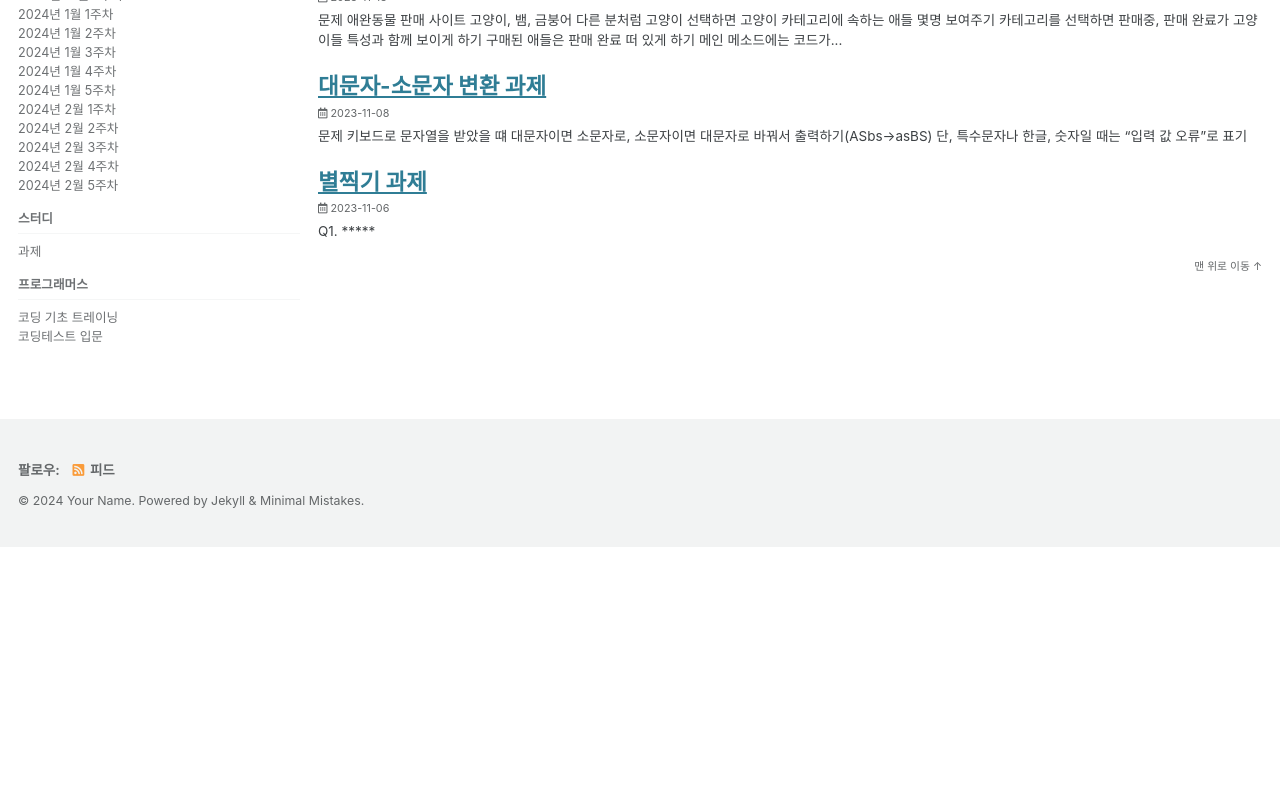
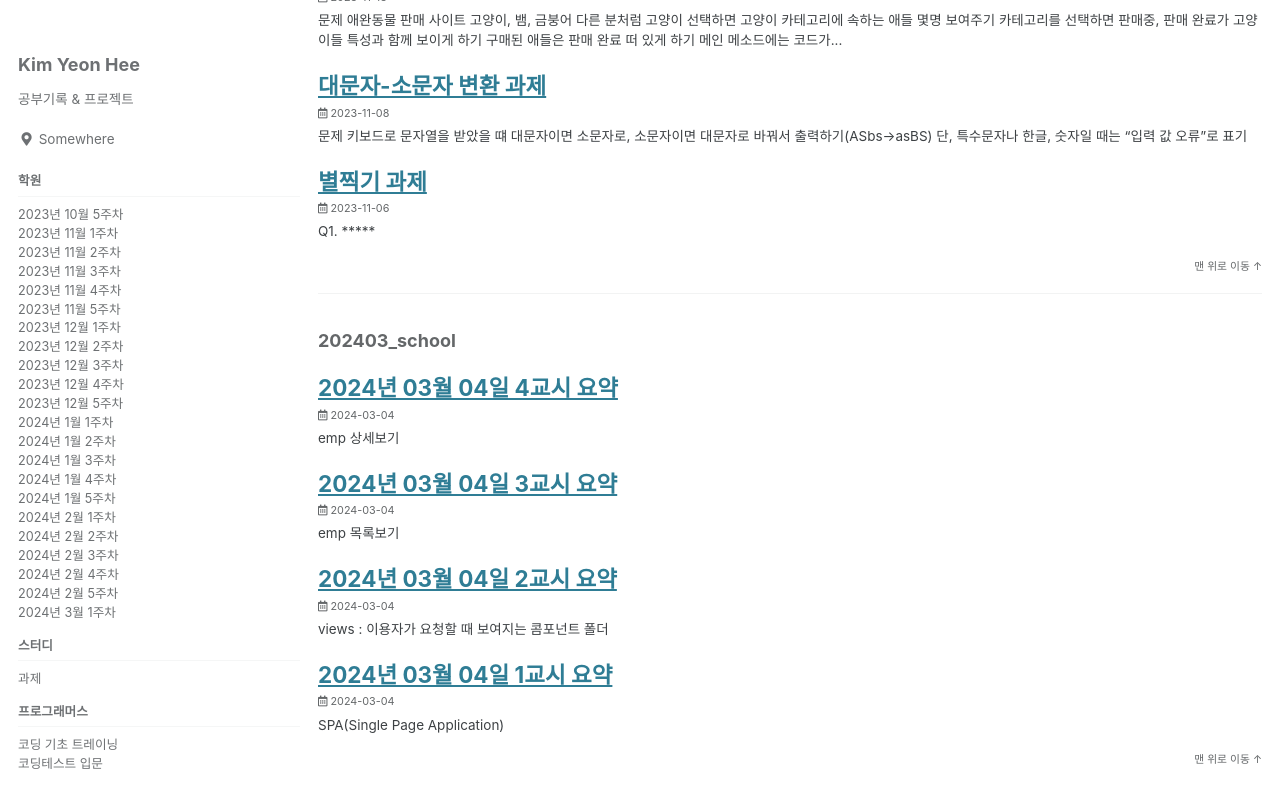
Before and after one commit to YonY-K/YonY-K.github.io, a Jekyll site: the page built from _pages/tag-archive.md, in a window 1280 px wide and 900 px high, scrolled down 41071 px. Shown: the top 808 px of the window. Built offline with Jekyll 4.4.1, drawn with Linux system fonts in a browser that asks for light colours; cached includes are drawn as plain includes; before the commit the page ends 41618 px from its top, so only the background shows below that.

Commit message:
posts update

````diff
--- a/_data/navigation.yml
+++ b/_data/navigation.yml
@@ -56,6 +56,8 @@ sidebar-category:
         url:  "/school_202402week4"
       - title: "2024년 2월 5주차"
         url:  "/school_202402week5"
+      - title: "2024년 3월 1주차"
+        url:  "/school_202403week1"
   - title: "스터디"
     children:
       - title: "과제"
--- /dev/null
+++ b/_pages/category-school/category-school_202403week1.md
@@ -0,0 +1,9 @@
+---
+title: "2023년 3월 학원 1주차"
+layout: archive
+permalink: /school_202403week1
+---
+
+
+{% assign posts = site.categories.school_202403week1 %}
+{% for post in posts %} {% include archive-single.html type=page.entries_layout %} {% endfor %}
--- /dev/null
+++ b/school/school_202403week1/_posts/2024-03-04/2024-03-04-20240304_1period.md
@@ -0,0 +1,68 @@
+---
+title: "2024년 03월 04일 1교시 요약"
+tag: 202403_school
+---
+
+## SPA(Single Page Application)
+
+- 서버에 최초 접속하는 순간 vue Application을 한번 내려보낸다.
+- 이 vue Application 에는 이미 목록, 수정폼, 상세 등등이 콤포넌트로 만들어져있다.
+- 이후에는 서버에서 내려오는 건 데이터밖에 없다.
+- Front-End에서 **할 수 없는 작업**만 **서버**에 요청
+  - 목록, 수정, 삭제
+  - 서버에 대한 요청은 **Fetch, AXIOS** 등의 **비동기 API** 사용
+- 화면 전환은 요구되지만 **새로운 데이터는 요구되지 않는 경우**
+  - 상세보기 → 수정폼 : 앞의 화면에 보여졌던 **데이터를 폼 화면으로 전달**(**서버개입 X**)
+  - **화면전환**
+    - < router-link to =”/list”>List< router-link>
+    - 서버 개입 없이 vue로 요청하는 화면전환 요청
+    - 웹브라우저 주소창에 http://localhost/list와 같은 주소 입력
+    - “/list”요청과 ListView.vue 콤포넌트 표시
+
+### router 설정
+
+```html
+const routes = {
+   path:'/',
+   name:'home',
+   component:'HomeView'
+},{
+   path:'/list',
+   name:'list',
+   compnent:'ListView'
+},{
+    path: '/detail/:id',
+    name: 'detail',
+    component: DetailView
+}, {
+    path: '/edit/:empno/:ename/:sal/:hiredate',
+    name: 'edit',
+    component: EditView
+}
+```
+
+- 주로 name 을 이용해 vue 내에서 호출한다.
+- 서버 개입 없이 화면 전달 및 데이터 전달을 할 때는 파라미터로만 전달 할 수 있다.
+
+### 호출방법(router-link)
+
+#### 선언적 라우터 : < router-link> 태그 사용
+
+```html
+<router-link :to="{name:'detail', params: {id:e.empno}}">{{e.ename}}</router-link>
+```
+
+- 호출하는 콤포넌트에 위와 같은 형식으로 파라미터를 넘겨줄 수 있음
+
+
+#### 코드를 사용한 라우터(프로그램 라우터)
+
+```html
+<a href="#" @click="goEdit">수정</a>
+
+<script>
+  function goEdit() {
+    this.$router.push({name: 'edit', params={empno:e.empno}})
+  }
+</script>
+```
--- /dev/null
+++ b/school/school_202403week1/_posts/2024-03-04/2024-03-04-20240304_2period.md
@@ -0,0 +1,100 @@
+---
+title: "2024년 03월 04일 2교시 요약"
+tag: 202403_school
+---
+
+- views : 이용자가 요청할 때 보여지는 콤포넌트 폴더
+
+### index.js
+
+```js
+import { createRouter, createWebHistory } from 'vue-router'
+import HomeView from '../views/HomeView.vue'
+
+const routes = [
+  {
+    path: '/',
+    name: 'home',
+    component: HomeView
+  },
+  {
+    path: '/about',
+    name: 'about',
+    // route level code-splitting
+    // this generates a separate chunk (about.[hash].js) for this route
+    // which is lazy-loaded when the route is visited.
+    component: () => import(/* webpackChunkName: "about" */ '../views/AboutView.vue')
+  }
+]
+
+const router = createRouter({
+  history: createWebHistory(process.env.BASE_URL),
+  routes
+})
+
+export default router
+```
+
+- 라우더, 주소 설정
+- path에 설정된 요청이 오면 compnent에 설정된 vue로 이동한다.
+
+### main.js
+
+```js
+import { createApp } from 'vue'
+import App from './App.vue'
+import router from './router'
+
+createApp(App).use(router).mount('#app')
+```
+
+```js
+import { createApp } from 'vue'
+```
+
+- vue 모듈에서 createApp 기능만 임포트
+- 전체에서 일부만 가져오기 때문에 {} 필요
+- 다수개를 가져올 경우 쉼표(,)로 구분한다.
+
+```js
+createApp(App).use(router).mount('#app')
+```
+
+- index.html의 div 태그(id=app)에 mount 한다, 넣는다.
+
+### App.vue
+
+```html
+<template>
+  <nav>
+    <router-link to="/">Home</router-link> |
+    <router-link to="/about">About</router-link>
+  </nav>
+  <router-view/>
+</template>
+
+<style>
+#app {
+  font-family: Avenir, Helvetica, Arial, sans-serif;
+  -webkit-font-smoothing: antialiased;
+  -moz-osx-font-smoothing: grayscale;
+  text-align: center;
+  color: #2c3e50;
+}
+
+nav {
+  padding: 30px;
+}
+
+nav a {
+  font-weight: bold;
+  color: #2c3e50;
+}
+
+nav a.router-link-exact-active {
+  color: #42b983;
+}
+</style>
+```
+
+- < router-link to="/"> : 해당 주소로 요청을 보내고 주소에 매핑된 vue를 보여준다.
--- /dev/null
+++ b/school/school_202403week1/_posts/2024-03-04/2024-03-04-20240304_3period.md
@@ -0,0 +1,138 @@
+---
+title: "2024년 03월 04일 3교시 요약"
+tag: 202403_school
+---
+
+## emp 목록보기
+
+### views>ListView.vue
+
+```html
+<template>
+    <table>
+        <tr>
+            <th>사번</th>
+            <th>이름</th>
+            <th>직급</th>
+            <th>상사</th>
+            <th>입사일</th>
+            <th>급여</th>
+            <th>부서번호</th>
+        </tr>
+        <tr v-for="e in empList" :key="e.empno">
+            <td>{{e.empno}}</td>
+            <td>{{e.ename}}</td>
+            <td>{{e.job}}</td>
+            <td>{{e.mgr}}</td>
+            <td>{{e.hiredate}}</td>
+            <td>{{e.sal}}</td>
+            <td>{{e.deptno}}</td>
+        </tr>
+    </table>
+</template>
+
+<script>
+import axios from 'axios';
+
+export default {
+    data() {
+        return {
+            empList:[]
+        }
+    },
+    mounted() {
+        this.getList();
+    },
+    methods: {
+        async getList() {
+            const res = await axios.post("http://localhost/vue/list");
+            this.empList = res.data;
+        }
+    }
+}
+</script>
+
+<style>
+    table {
+        margin: 0 auto;
+    }
+</style>
+```
+
+- axios 요청으로 서버에서 데이터를 가져온 후 template에서 보여준다.
+- **empList:[]** : 제이슨 객체 배열을 담는 변수 의미
+- [] = 제이슨 객체 배열
+- {} = 제이슨 객체 하나
+
+### router>index.js
+
+```js
+import { createRouter, createWebHistory } from 'vue-router'
+import HomeView from '../views/HomeView.vue'
+import ListView from '../views/ListView.vue'
+
+const routes = [
+  {
+    path: '/',
+    name: 'home',
+    component: HomeView
+  },
+  {
+    path: '/about',
+    name: 'about',
+    component: () => import(/* webpackChunkName: "about" */ '../views/AboutView.vue')
+  },
+  {
+    path: '/list',
+    name: 'list',
+    component: ListView
+  }
+]
+
+const router = createRouter({
+  history: createWebHistory(process.env.BASE_URL),
+  routes
+})
+
+export default router
+```
+
+- ListView를 임포트해오고 주소에 매핑해준다.
+
+### App.vue
+
+```html
+<template>
+  <nav>
+    <router-link to="/">Home</router-link> |
+    <router-link to="/list">List</router-link> |
+    <router-link to="/about">About</router-link>
+  </nav>
+  <router-view/>
+</template>
+
+<style>
+#app {
+  font-family: Avenir, Helvetica, Arial, sans-serif;
+  -webkit-font-smoothing: antialiased;
+  -moz-osx-font-smoothing: grayscale;
+  text-align: center;
+  color: #2c3e50;
+}
+
+nav {
+  padding: 30px;
+}
+
+nav a {
+  font-weight: bold;
+  color: #2c3e50;
+}
+
+nav a.router-link-exact-active {
+  color: #42b983;
+}
+</style>
+```
+
+- /list 요청을 해서 ListView를 보여주는 링크 추가
--- /dev/null
+++ b/school/school_202403week1/_posts/2024-03-04/2024-03-04-20240304_4period.md
@@ -0,0 +1,124 @@
+---
+title: "2024년 03월 04일 4교시 요약"
+tag: 202403_school
+---
+
+## emp 상세보기
+
+### view>DetailView.vue
+
+```html
+<template>
+    <div><label for="">사번</label><span>{{emp.empno}}</span></div>
+    <div><label for="">이름</label><span>{{emp.ename}}</span></div>
+    <div><label for="">직급</label><span>{{emp.job}}</span></div>
+    <div><label for="">상사</label><span>{{emp.mgr}}</span></div>
+    <div><label for="">입사일</label><span>{{emp.hiredate}}</span></div>
+    <div><label for="">급여</label><span>{{emp.sal}}</span></div>
+    <div><label for="">부서번호</label><span>{{emp.deptno}}</span></div>
+    <button type="button" @click="$router.push('/editE/'+$route.params.empno)">수정</button>
+    <button type="button" @click="deleteE">삭제</button>
+</template>
+
+<script>
+import axios from 'axios';
+
+export default {
+    data() {
+        return {
+            emp : {},
+            empno : this.$route.params.empno
+        }
+    },
+    methods: {
+        async getDetail() {
+            const res = await axios.post("http://localhost/vue/detail/"+this.empno);
+            this.emp = res.data;
+        },
+        async deleteE() {
+            const res = await axios.post("http://localhost/vue/deleteE/"+this.empno);
+            var result = res.data.deleted;
+            if(result) this.$router.push({name: 'list'});
+        }
+    },
+    mounted() {
+        this.getDetail();
+    }
+}
+</script>
+
+<style>
+    label {
+        width: 10em;
+        margin-right: 10px;
+    }
+</style>
+```
+
+- DetailView.vue 콤포넌트를 index.js 에 등록해줘야함
+- **$ router.push('/editE/'+$route.params.empno)** : 클릭하면 이 router에서 매핑된 콤포넌트로 이동하도록 설정
+- **deleteE()** : 삭제 기능
+  - axios 를 통해 empno 를 서버로 전달하여 삭제
+  - **this.$router.push({name: 'list'})**
+    - 삭제 성공 후 router에 매핑된 콤포넌트로 이동
+
+## emp 수정
+
+### views>EditEView.vue
+
+```html
+<template>
+    <form id="form">
+        <input type="hidden" name="empno" :value="emp.empno">
+        <div><label for="">사번</label><span>{{emp.empno}}</span></div>
+        <div><label for="">이름</label><span><input type="text" name="ename" :value="emp.ename"></span></div>
+        <div><label for="">직급</label><span><input type="text" name="job" :value="emp.job"></span></div>
+        <div><label for="">상사</label><span><input type="text" name="mgr" :value="emp.mgr"></span></div>
+        <div><label for="">입사일</label><span>{{emp.hiredate}}</span></div>
+        <div><label for="">급여</label><span><input type="text" name="sal" :value="emp.sal"></span></div>
+        <div><label for="">부서번호</label><span><input type="text" name="deptno" :value="emp.deptno"></span></div>
+    </form>
+    <button type="editE" @click="editE">저장</button>
+</template>
+
+<script>
+import axios from 'axios';
+export default {
+    data() {
+        return {
+            emp : {},
+            empno : this.$route.params.empno
+        }
+    },
+    methods: {
+        async getDetail() {
+            const res = await axios.post("http://localhost/vue/detail/"+this.empno);
+            this.emp = res.data;
+        },
+        async editE() {
+            if(confirm("수정하시겠습니까?")) {
+                var form = document.getElementById('form');
+                var data = new FormData(form);
+                const res = await axios.post("http://localhost/vue/editE",data);
+                alert(res.data.ok?"수정 성공":"수정 실패");
+                if(res.data.ok) this.$router.push({name: 'detail', params:this.empno});
+            }
+        }
+    },
+    mounted() {
+        this.getDetail();
+    }
+}
+</script>
+
+<style>
+    label {
+        width: 10em;
+        margin-right: 10px;
+    }
+</style>
+```
+
+- **:value=""** : data 속성에 지정된 변수를 빼오기 위해서 속성 앞에 : 를 붙여야함
+- **this.$route.params.empno** : 이전 콤포넌트에서 넘어온 파라미터를 받는 방법
+- vue에서는 제이쿼리의 사용이 권장되지 않으므로 form 태그에 아이디를 주고 그 아이디를 이용하여 데이터를 폼 데이터 형식으로 만들어 서버로 전송한다.
````
